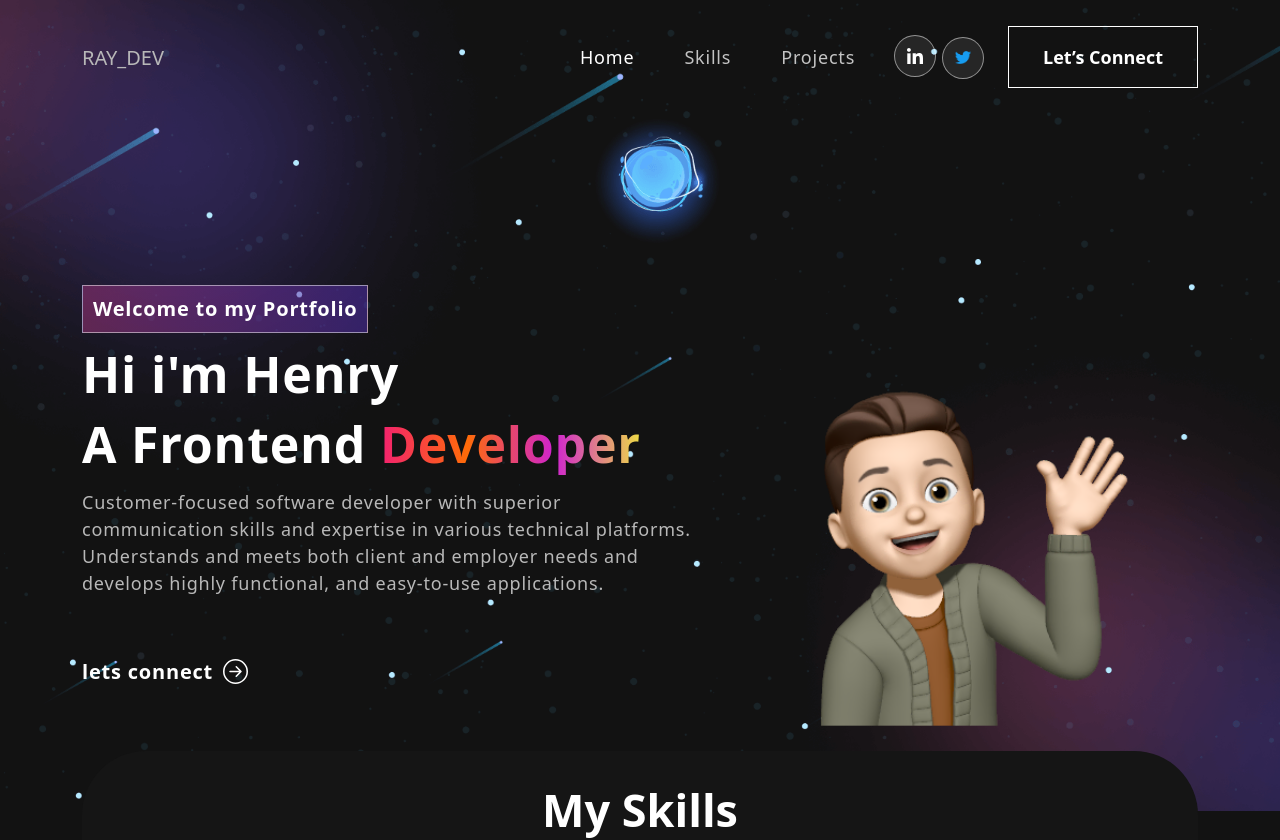
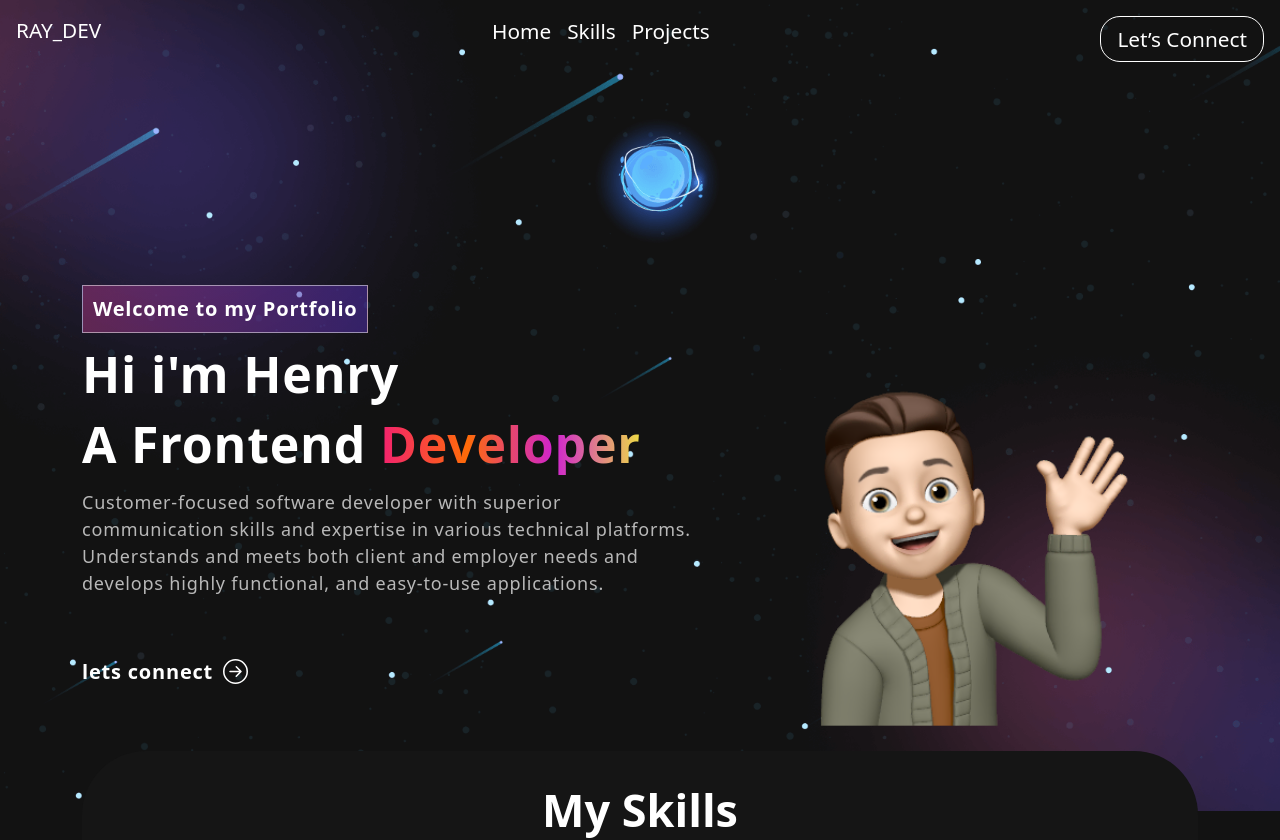
Before and after one commit to RAY-DEV67/PORTFOLIO, a React (Create React App) app: page / in a window 1280 px wide. Shown: the top 840 px of the page. Built offline with nearby package versions, Linux system fonts and the light colour scheme.

Commit message:
bug fixes

```diff
--- a/public/index.html
+++ b/public/index.html
@@ -8,7 +8,7 @@
       name="description"
       content="Web site created using create-react-app"
     />
-    <link rel="preconnect" href="https://fonts.googleapis.com"><link rel="preconnect" href="https://fonts.gstatic.com" crossorigin><link href="https://fonts.googleapis.com/css2?family=Be+Vietnam+Pro&display=swap" rel="stylesheet">
+    <link rel="preconnect" href="https://fonts.googleapis.com"><link rel="preconnect" href="https://fonts.gstatic.com" crossorigin><link href="https://fonts.googleapis.com/css2?family=Rubik&display=swap" rel="stylesheet">
     <link rel="apple-touch-icon" href="%PUBLIC_URL%/logo192.png" />
     <!--
       manifest.json provides metadata used when your web app is installed on a
--- a/src/App.css
+++ b/src/App.css
@@ -33,7 +33,7 @@ body {
   position: relative;
   background-color: #121212 !important;
   color: #fff !important;
-  font-family: 'Be Vietnam Pro', sans-serif;
+  font-family: 'Rubik', sans-serif;;
 }
 
 h1, h2, h3, h4, h5, h6 {
@@ -82,157 +82,64 @@ p.danger {
 	color: red;
 }
 /************ Navbar Css ************/
-nav.navbar {
-  padding: 18px 0;
-  position: fixed;
-  width: 100%;
-  top: 0;
-  z-index: 9999;
-  transition:  0.32s ease-in-out;
+.navibar {
+  background-color: transparent;
+ display: flex;
+ justify-content: space-between;
+ padding: 1rem;
+ position: fixed;
+ width: 100%;
+ font-size: 1.3rem;
+ z-index: 1000;
 }
-nav.navbar.scrolled {
-  padding: 0px 0;
-  background-color: #121212;
+.scroll-navi{
+  background-color: rgba(0, 0, 0, 0.8);
+  backdrop-filter: blur(4px);
+  display: flex;
+ justify-content: space-between;
+ padding: 1rem;
+ position: fixed;
+ width: 100%;
+ font-size: 1.3rem;
+ z-index: 1000;
 }
-.logo{
+.navibar a , .scroll-navi a{
+  text-decoration: none;
+  color: #fff;
+}
+.skill-nav {
+margin: 0rem 1rem;
+}
+.button{
+  border: 1px solid;
+  padding: 0.5rem 1rem;
+  border-radius: 20px;
+  background-color: transparent;
+}
+.scroll-navi .button {
+  background: linear-gradient(90.21deg, rgba(170, 54, 124, 0.5) -5.91%, rgba(74, 47, 189, 0.5) 111.58%);
+}
+.scroll-navi .button:hover{
+  color: white;
+}
+.navibar a:hover , .scroll-navi a:hover{
   color: #B8B8B8;
-  margin-top: 1rem;
 }
-nav.navbar a.navbar-brand {
-    width: 9%;
+.navibar .button:hover{
+  background: linear-gradient(90.21deg, rgba(170, 54, 124, 0.5) -5.91%, rgba(74, 47, 189, 0.5) 111.58%);
 }
-nav.navbar .navbar-nav .nav-link.navbar-link {
-  font-weight: 400;
-  color: #fff !important;
-  letter-spacing: 0.8px;
-  padding: 0 25px;
-  font-size: 18px;
-  opacity: 0.75;
+.ham{
+  width: 20px;
+  display: none;
 }
-nav.navbar .navbar-nav a.nav-link.navbar-link:hover,
-nav.navbar .navbar-nav a.nav-link.navbar-link.active {
-    opacity: 1;
+.close-menu{
+  width: 20px;
+  display: none;
 }
-span.navbar-text {
-    display: flex;
-    align-items: center;
+.mobile-menu{
+  display: none;
 }
-.social-icon {
-    display: inline-block;
-    margin-left: 14px;
-}
-.social-icon a {
-    width: 42px;
-    height: 42px;
-    background: rgba(217, 217, 217, 0.1);
-    display: inline-flex;
-    border-radius: 50%;
-    margin-right: 6px;
-    align-items: center;
-    justify-content: center;
-    line-height: 1;
-    border: 1px solid rgba(255, 255, 255, 0.5);
-}
-.social-icon a::before {
-    content: "";
-    width: 42px;
-    height: 42px;
-    position: absolute;
-    background-color: #ffffff;
-    border-radius: 50%;
-    transform: scale(0);
-	transition: 0.3s ease-in-out;
-}
-.social-icon a:hover::before {
-    transform: scale(1);
-}
-.social-icon a img {
-	width: 40%;
-	z-index: 1;
-	transition: 0.3s ease-in-out;
-}
-.social-icon a:hover img {
-	filter: brightness(0) saturate(100%) invert(0%) sepia(7%) saturate(98%) hue-rotate(346deg) brightness(95%) contrast(86%);
-}
-.navbar-text button {
-  font-weight: 700;
-  color: #fff;
-  border: 1px solid #fff;
-  padding: 18px 34px;
-  font-size: 18px;
-  margin-left: 18px;
-	position: relative;
-	background-color: transparent;
-	transition: 0.3s ease-in-out;
-}
-.navbar-text button span {
-  z-index: 1;
-}
-.navbar-text button::before {
-  content: "";
-  width: 0%;
-  height: 100%;
-  position: absolute;
-  background-color: #fff;
-  left: 0;
-  top: 0;
-  z-index: -1;
-  transition: 0.3s ease-in-out;
-}
-.navbar-text button:hover {
-  color: #121212;
-}
-.navbar-text button:hover::before {
-	content: "";
-	width: 100%;
-	height: 100%;
-	position: absolute;
-}
-nav.navbar .navbar-toggler:active,
-nav.navbar .navbar-toggler:focus {
-	outline: none;
-    box-shadow: none;
-}
-nav.navbar .navbar-toggler-icon {
-  width: 24px;
-  height: 17px;
-  background-image: none;
-  position: relative;
-  border-bottom: 2px solid #fff;
-  transition: all 300ms linear;
-  top: -2px;
-}
-nav.navbar .navbar-toggler-icon:focus {
-	border-bottom: 2px solid #fff;
-}
-nav.navbar .navbar-toggler-icon:after,
-nav.navbar .navbar-toggler-icon:before {
-	width: 24px;
-	position: absolute;
-	height: 2px;
-	background-color: #fff;
-	top: 0;
-	left: 0;
-	content: '';
-	z-index: 2;
-	transition: all 300ms linear;
-}
-nav.navbar .navbar-toggler-icon:after {
-	top: 8px;
-}
-nav.navbar .navbar-toggler[aria-expanded="true"] .navbar-toggler-icon:after {
-	transform: rotate(45deg);
-	background-color: #fff;
-	height: 2px;
-}
-nav.navbar .navbar-toggler[aria-expanded="true"] .navbar-toggler-icon:before {
-	transform: translateY(8px) rotate(-45deg);
-	background-color: #fff;
-	height: 2px;
-}
-nav.navbar .navbar-toggler[aria-expanded="true"] .navbar-toggler-icon {
-	border-color: transparent;
-}
+
 /************ Banner Css ************/
 .banner {
   margin-top: 0;
@@ -394,7 +301,7 @@ nav.navbar .navbar-toggler[aria-expanded="true"] .navbar-toggler-icon {
 }
 .slide-track{
   display:flex;
-  width: calc(250px * 10);
+  width: calc(250px * 8);
   animation: scroll 40s linear infinite;
 }
 .slide-track2{
@@ -407,7 +314,7 @@ nav.navbar .navbar-toggler[aria-expanded="true"] .navbar-toggler-icon {
     transform: translateX(0);
   }
   100%{
-    transform: translateX(calc(-250px * 5));
+    transform: translateX(calc(-250px * 4));
   }
 }
 @keyframes scroll2{
@@ -554,7 +461,7 @@ background: linear-gradient(to right, #f32170,
   padding: 17px 0;
   color: #fff;
   width: 100%;
-  font-size: 17px;
+  font-size: 1.5vw;
   letter-spacing: 0.8px;
   font-weight: 500;
   position: relative;
@@ -624,16 +531,16 @@ background: linear-gradient(to right, #f32170,
   opacity: 0;
   width: 100%;
   height: 100%;
-  padding: 1rem 0rem;
+  padding: 0.5rem 0rem;
+  height: 150px;
   /* border: 1px solid; */
-  /* font-size: 10px; */
 }
 .proj-imgbx:hover .proj-txtx {
   top: 50%;
   opacity: 1;
 }
 .proj-txtx h4 {
-  font-size: 25px;
+  font-size: 2vw;
   font-weight: 700;
   letter-spacing: 0.8px;
   line-height: 1.1em;
@@ -645,7 +552,7 @@ background: linear-gradient(to right, #f32170,
   letter-spacing: 0.8px;
 }
 .proj-txtx p {
-  font-size: 15px;
+  font-size: 1vw;
   color: #fff;
   font-weight: 700;
   width: 100%;
@@ -667,8 +574,9 @@ background: linear-gradient(to right, #f32170,
   box-shadow: 2px 1px 5px #AA367C;
   color: #fff;
   cursor: pointer;
-  font-size: 13px;
+  font-size: 1vw;
   border-radius: 10px;
+  margin-top: -1rem;
 }
 .code{
   margin-top: 1rem;
@@ -689,14 +597,14 @@ background: linear-gradient(to right, #f32170,
   left: 50%;
   transform: translate(-50%, -50%);
   max-width: 60rem;
-  box-shadow: 0 4rem 6rem rgba(0, 0, 0, 0.3);
   z-index: 1000000;
   transition: all 1s;
   padding: 1rem;
-  height: 600px;
+  height: 70%;
   overflow-y: auto;
   border-radius: 10px;
   display: none;
+  box-shadow: 0px 1px 10px #AA367C;
 }
 .stack{
  font-style: italic;
@@ -905,6 +813,15 @@ background: linear-gradient(to right, #f32170,
   letter-spacing: 0.5px;
   margin-top: 20px;
 }
+
+.social-icon a img{
+  margin-right: 1rem;
+  margin-top: 2rem;
+  width: 50px;
+  background: linear-gradient(90.21deg, #AA367C -5.91%, #4A2FBD 111.58%);
+  padding: 0.5rem;
+  border-radius: 10px;
+}
 .head{
   opacity: 0;
   transition: all 1s;
@@ -948,20 +865,41 @@ background: linear-gradient(to right, #f32170,
   transition: all 1s ease-in-out;
   transform: rotateY(0deg)
 }
+@media (max-width:1000px) {
+  .proj-txtx {
+
+    height: 110px;
+    /* border: 1px solid; */
+  }
+}
+
+@media (max-width:900px) {
+  .proj-txtx {
+
+    height: 100%;
+    /* border: 1px solid; */
+  }
+}
+
 
 @media (max-width:800px) {
+  .proj-txtx{
+    height: 150px;
+    margin-top: 1rem;
+  }
   .proj-txtx h4 {
-    font-size: 20px;
+    font-size:3vw;
   }
   .proj-txtx span {
-    font-size: 15px;
+    font-size: 3vw;
   }
   .proj-txtx p {
-    font-size: 10px;
+    /* font-size: 10px; */
     width: 100%;
   }
   .git,.live, .about{
-    font-size: 10px;
+    font-size: 1vw;
+    margin-top: 0rem;
   }
   .code{
     margin-top: -1rem;
@@ -989,11 +927,9 @@ background: linear-gradient(to right, #f32170,
     left: 50%;
     transform: translate(-50%, -50%);
     max-width: 60rem;
-    box-shadow: 0 4rem 6rem rgba(0, 0, 0, 0.3);
     z-index: 1000000;
     transition: all 0.5s;
     padding: 1rem;
-    height: 500px;
     overflow-y: auto;
     border-radius: 10px;
   }
@@ -1025,6 +961,8 @@ background: linear-gradient(to right, #f32170,
   }
   .proj-txtx{
     padding-top: 0.5rem;
+      height: 150px;
+      margin-top: 1rem;
   }
   .new-email-bx{
     display: flex;
@@ -1068,19 +1006,21 @@ background: linear-gradient(to right, #f32170,
     padding-top: 0.5rem;
   }
   .proj-txtx h4 {
-    font-size: 25px;
+    font-size: 6vw;
   }
   .proj-txtx span {
     font-size: 15px;
   }
   .proj-txtx p {
-    font-size: 15px;
+    font-size: 3vw;
   }
   .proj-txtx{
     padding-top: 1rem;
+      height: 150px;
+      margin-top: 0rem;
   }
   .git,.live,.about{
-    font-size: 15px;
+    font-size: 3vw;
   }
   .new-email-bx{
     display: flex;
@@ -1102,7 +1042,6 @@ background: linear-gradient(to right, #f32170,
     left: 50%;
     transform: translate(-50%, -50%);
     max-width: 60rem;
-    box-shadow: 0 4rem 6rem rgba(0, 0, 0, 0.3);
     z-index: 1000000;
     transition: all 0.5s;
     padding: 1rem;
@@ -1114,4 +1053,77 @@ background: linear-gradient(to right, #f32170,
     animation: front 3s linear infinite;
     width: 40%;
   }
+  .project .nav.nav-pills .nav-link {
+    font-size: 3vw;
+  }
+  .hidden{
+    display: none;
+  }
+  .ham{
+    display: block;
+    height: 20px;
+    margin-top: -0.5rem;
+    cursor: pointer;
+  }
+  .navibar{
+    align-items: center;
+  }
+  .scroll-navi .ham{
+    margin-top: 0.5rem;
+  }
+  .scroll-navi .logo{
+    background: linear-gradient(to right, #f32170,
+    #ff6b08, #cf23cf, #eedd44);
+    -webkit-text-fill-color: transparent;
+    -webkit-background-clip: text;
+  }
+  .close-menu{
+    display: block;
+    position: absolute;
+    top: 5%;
+    height: 20px;
+    left: 90%;
+    cursor: pointer;
+  }
+  .ray{
+    display: flex;
+    flex-direction: column;
+  }
+  .mobile-menu{
+    background: #151515;
+    background-size: cover;
+    background-image: url('./images/color-sharp.png');
+    text-align: center;
+    height: 100vh;
+    position: fixed;
+    width: 100%;
+    z-index: 3000;
+    display: flex;
+    justify-content: center;
+    align-items: center;
+    flex-direction: column;
+    font-size: 6vw;
+  }
+  .mobile-menu a{
+    text-decoration: none;
+    color: #fff;
+  }
+  .skill-nav{
+    margin: 1rem 0;
+  }
+  .mobilebutton{
+    margin-top: 3rem;
+  }
+  .mobile-nav{
+    opacity: 0;
+    transition: all 1s;
+    filter: blur(5px);
+    transform: translateY(-100%);
+  }
+  .showmobile-nav{
+    opacity: 1;
+    filter: blur(0);
+    transform: translateY(0);
+    transition: all 1s ease-in-out;
+  }
 }
--- a/src/components/navbar.jsx
+++ b/src/components/navbar.jsx
@@ -3,6 +3,8 @@ import Nav from 'react-bootstrap/Nav';
 import Navbar from 'react-bootstrap/Navbar';
 import { useState, useEffect } from 'react';
 import nav1 from "../images/nav-icon1.svg"
+import ham from "../images/icon-hamburger.svg"
+import close from "../images/icon-close.svg"
 import nav3 from "../images/Twitter-logo.svg.png";
 import { HashLink } from 'react-router-hash-link';
 import {
@@ -11,8 +13,9 @@ import {
 
 export const NavBar = () => {
 
-  const [activeLink, setActiveLink] = useState('home');
+  const [showMobile, setshowMobile] = useState(false);
   const [scrolled, setScrolled] = useState(false);
+  console.log(scrolled)
 
   useEffect(() => {
     const onScroll = () => {
@@ -28,38 +31,76 @@ export const NavBar = () => {
     return () => window.removeEventListener("scroll", onScroll);
   }, [])
 
-  const onUpdateActiveLink = (value) => {
-    setActiveLink(value);
-  }
+  return (
+    // <Router>
+    //   <Navbar expand="md" className={scrolled ? "scrolled" : ""}>
+    //     <Container>
+    //       <Navbar.Brand href="/">
+    //         <p className='logo'>RAY_DEV</p>
+    //       </Navbar.Brand>
+    //       <Navbar.Toggle aria-controls="basic-navbar-nav">
+    //         <span className="navbar-toggler-icon"></span>
+    //       </Navbar.Toggle>
+    //       <Navbar.Collapse id="basic-navbar-nav">
+    //         <Nav className="ms-auto">
+    //           <Nav.Link href="#home" className={activeLink === 'home' ? 'active navbar-link' : 'navbar-link'} onClick={() => onUpdateActiveLink('home')}>Home</Nav.Link>
+    //           <Nav.Link href="#skills" className={activeLink === 'skills' ? 'active navbar-link' : 'navbar-link'} onClick={() => onUpdateActiveLink('skills')}>Skills</Nav.Link>
+    //           <Nav.Link href="#project" className={activeLink === 'projects' ? 'active navbar-link' : 'navbar-link'} onClick={() => onUpdateActiveLink('projects')}>Projects</Nav.Link>
+    //         </Nav>
+    //         <span className="navbar-text">
+    //           <div className="social-icon">
+    //             <a href="https://www.linkedin.com/in/ekene-elebor-57ba38206/" target="_blank" rel="noreferrer"><img src={nav1} alt="" /></a>
+    //             <a href="https://twitter.com/Ray_dev67" target="_blank" rel="noreferrer"><img src={nav3} alt="" /></a>
+    //           </div>
+    //           <HashLink to='#connect'>
+    //             <button className="vvd"><span>Let’s Connect</span></button>
+    //           </HashLink>
+    //         </span>
+    //       </Navbar.Collapse>
+    //     </Container>
+    //   </Navbar>
+    // </Router>
 
-  return (
-    <Router>
-      <Navbar expand="md" className={scrolled ? "scrolled" : ""}>
-        <Container>
-          <Navbar.Brand href="/">
-            <p className='logo'>RAY_DEV</p>
-          </Navbar.Brand>
-          <Navbar.Toggle aria-controls="basic-navbar-nav">
-            <span className="navbar-toggler-icon"></span>
-          </Navbar.Toggle>
-          <Navbar.Collapse id="basic-navbar-nav">
-            <Nav className="ms-auto">
-              <Nav.Link href="#home" className={activeLink === 'home' ? 'active navbar-link' : 'navbar-link'} onClick={() => onUpdateActiveLink('home')}>Home</Nav.Link>
-              <Nav.Link href="#skills" className={activeLink === 'skills' ? 'active navbar-link' : 'navbar-link'} onClick={() => onUpdateActiveLink('skills')}>Skills</Nav.Link>
-              <Nav.Link href="#project" className={activeLink === 'projects' ? 'active navbar-link' : 'navbar-link'} onClick={() => onUpdateActiveLink('projects')}>Projects</Nav.Link>
-            </Nav>
-            <span className="navbar-text">
-              <div className="social-icon">
-                <a href="https://www.linkedin.com/in/ekene-elebor-57ba38206/" target="_blank" rel="noreferrer"><img src={nav1} alt="" /></a>
-                <a href="https://twitter.com/Ray_dev67" target="_blank" rel="noreferrer"><img src={nav3} alt="" /></a>
-              </div>
-              <HashLink to='#connect'>
-                <button className="vvd"><span>Let’s Connect</span></button>
-              </HashLink>
-            </span>
-          </Navbar.Collapse>
-        </Container>
-      </Navbar>
-    </Router>
+    <div>
+<div className={scrolled ? "scroll-navi" : "navibar"}>
+<p className='logo'>RAY_DEV</p>
+<img src={ham} alt="ham" class="ham"  onClick={() => {
+    setshowMobile(true)
+  }} />
+<div class="hidden">
+<a href="#home" className="home-nav">Home</a>
+<a href="#skills" className="skill-nav">Skills</a>
+<a href="#project" className="project-nav">Projects</a>
+</div>
+<a href='#connect' class="button hidden">
+Let’s Connect
+</a>
+</div>
+
+<div className={showMobile ? "showmobile-nav mobile-menu" : "mobile-menu mobile-nav"}>
+<p
+  class="close-menu"
+  onClick={() => {
+    setshowMobile(false)
+  }}
+>X</p>
+<div class="ray">
+<a href="#home" className="home-nav"   onClick={() => {
+    setshowMobile(false)
+  }}>Home</a>
+<a href="#skills" className="skill-nav"   onClick={() => {
+    setshowMobile(false)
+  }}>Skills</a>
+<a href="#project" className="project-nav"   onClick={() => {
+    setshowMobile(false)
+  }}>Projects</a>
+</div>
+<a href='#connect' class="mobilebutton button "   onClick={() => {
+    setshowMobile(false)
+  }}>
+Let’s Connect
+</a>
+</div>
+    </div>
   )
 }
--- a/src/components/skills.jsx
+++ b/src/components/skills.jsx
@@ -49,9 +49,6 @@ export const Skills = () => {
               <div className="slider">
                 <div className="slide-track">
                   {/* SLIDES///// */}
-                  <div className="slide softtools">
-                    <h5>Web Development</h5>
-                  </div>
 
                   <div className="slide softtools">
                     <h5>Presentation Skills</h5>
@@ -71,9 +68,6 @@ export const Skills = () => {
 
                   {/* SAME SLIDES (DOUBLED)//////// */}
 
-                  <div className="slide softtools">
-                    <h5>Web Development</h5>
-                  </div>
 
                   <div className="slide softtools">
                     <h5>Presentation Skills</h5>
```
Also changed, not shown: src/components/projects.jsx (+4 -4 lines), src/images/icon-close.svg (added), src/images/icon-hamburger.svg (added).
